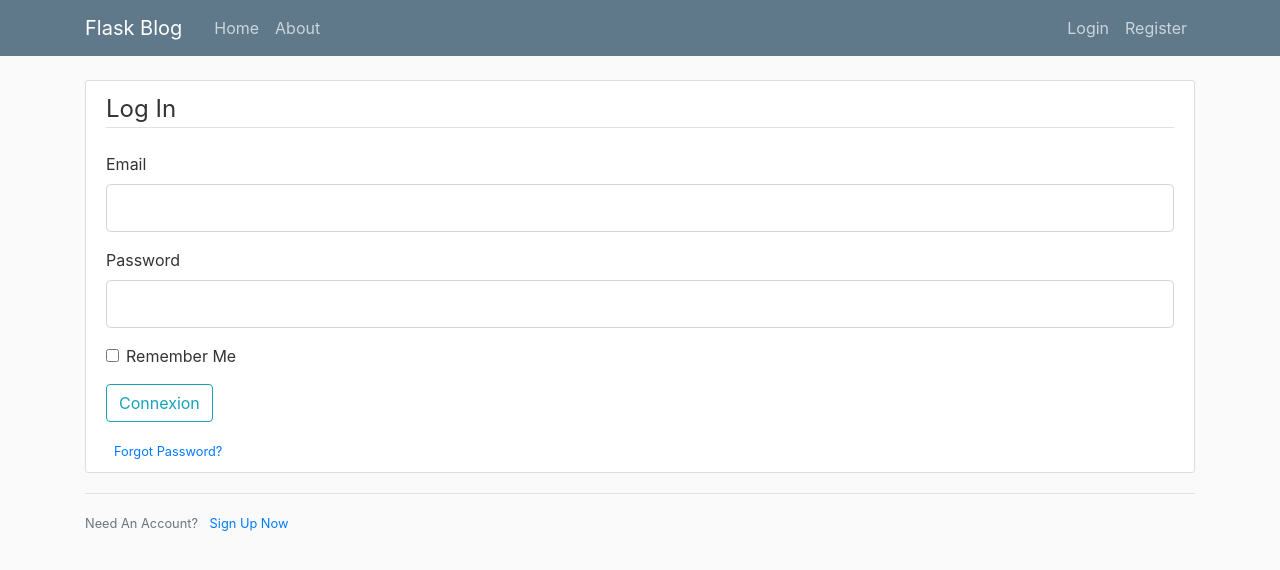
After one commit to R-Hichem/futurelinks2020, a Flask app: page /login in a window 1280 px wide. The commit adds this page. Shown: the top 570 px of the page. Run offline with Flask 2, Linux system fonts and the light colour scheme; some libraries are stand-ins or nearby versions.

Commit message:
authentification first step

```diff
--- /dev/null
+++ b/futurelinks/forms.py
@@ -0,0 +1,22 @@
+from flask_wtf import FlaskForm
+from wtforms import StringField, PasswordField, SubmitField, BooleanField
+from wtforms.validators import DataRequired, Length, Email, EqualTo
+
+
+class RegistrationForm(FlaskForm):
+    username = StringField('Nom d\'utilisateur',
+                           validators=[DataRequired(), Length(min=2, max=20)])
+    email = StringField('Email',
+                        validators=[DataRequired(), Email()])
+    password = PasswordField('Mot de passe', validators=[DataRequired()])
+    confirm_password = PasswordField('Confirmez le mot de passe',
+                                     validators=[DataRequired(), EqualTo('password')])
+    submit = SubmitField('Inscription')
+
+
+class LoginForm(FlaskForm):
+    email = StringField('Email',
+                        validators=[DataRequired(), Email()])
+    password = PasswordField('Password', validators=[DataRequired()])
+    remember = BooleanField('Remember Me')
+    submit = SubmitField('Connexion')
--- a/futurelinks/routes.py
+++ b/futurelinks/routes.py
@@ -11,23 +11,28 @@ from flask_cors import CORS, cross_origin
 import math
 from dotenv import load_dotenv
 from futurelinks.mypred import linkpred as mypred
-
+from futurelinks.forms import RegistrationForm, LoginForm
+from flask_sqlalchemy import SQLAlchemy
+from flask_bcrypt import Bcrypt
+from datetime import datetime
+from futurelinks import app, db, bcrypt
+from flask_login import login_user, current_user, logout_user, login_required
+from futurelinks.models import User, Stuff
 
 load_dotenv('.env')
 
 UPLOAD_FOLDER = 'futurelinks/uploadedNets/'
 ALLOWED_EXTENSIONS = {'net', 'txt'}
 APP_URL = os.environ.get('APP_URl')
-DL_AS_NET_URL = str(os.environ.get('APP_URl')) + '/downloadAsPajet'
-
-app = Flask(__name__)
-app.config['UPLOAD_FOLDER'] = UPLOAD_FOLDER
-app.config['SECRET_KEY'] = '3d6f45a5fc12445dbac2f59c3b6c7cb1'
-app.config['CORS_HEADERS'] = 'Content-Type'
-app.config['SQLALCHEMY_DATABASE_URI'] = 'sqlite:///site.db'
+# DL_AS_NET_URL = str(os.environ.get('APP_URl')) + '/downloadAsPajet'
 
 
 cors = CORS(app, resources={r"/foo": {"origins": "*"}})
+
+
+# login_manager = LoginManager(app)
+# login_manager.login_view = 'login'
+# login_manager.login_message_category = 'info'
 
 
 def allowed_file(filename):
@@ -36,7 +41,7 @@ def allowed_file(filename):
 
 
 @app.route('/graph', methods=['GET', 'POST'])
-def upload_file():
+def graph():
     if request.method == 'POST':
         if 'file' not in request.files:
             flash('No file part')
@@ -123,12 +128,12 @@ def upload_file():
 
 @app.route('/example')
 @cross_origin(origin='localhost', headers=['Content- Type', 'Authorization'])
-def graphExample():
+def example():
     return jsonify(formatNetwork(os.path.join(app.config['UPLOAD_FOLDER'], 'test2.net')))
 
 
 @app.route('/examplevis')
-def visGraph():
+def examplevis():
     return render_template('vis.html')
 
 
@@ -175,3 +180,52 @@ def downloadAsCSV():
 @app.route('/')
 def home():
     return render_template('home.html')
+
+
+@app.route("/register", methods=['GET', 'POST'])
+def register():
+    if current_user.is_authenticated:
+        return redirect(url_for('home'))
+    form = RegistrationForm()
+    if form.validate_on_submit():
+        hashed_password = bcrypt.generate_password_hash(
+            form.password.data).decode('utf-8')
+        user = User(username=form.username.data,
+                    email=form.email.data, password=hashed_password)
+        db.session.add(user)
+        db.session.commit()
+        flash('Your account has been created! You are now able to log in', 'success')
+        return redirect(url_for('login'))
+    return render_template('register.html', title='Register', form=form)
+
+
+@app.route("/login", methods=['GET', 'POST'])
+def login():
+    if current_user.is_authenticated:
+        return redirect(url_for('home'))
+    form = LoginForm()
+    if form.validate_on_submit():
+        user = User.query.filter_by(email=form.email.data).first()
+        if user and bcrypt.check_password_hash(user.password, form.password.data):
+            login_user(user, remember=form.remember.data)
+            next_page = request.args.get('next')
+            return redirect(next_page) if next_page else redirect(url_for('home'))
+        else:
+            flash('Login Unsuccessful. Please check email and password', 'danger')
+    return render_template('login.html', title='Login', form=form)
+
+
+@app.route("/logout")
+def logout():
+    logout_user()
+    return redirect(url_for('home'))
+
+
+@app.route("/account")
+@login_required
+def account():
+    return render_template('account.html', title='Account')
+
+
+if __name__ == "__main__":
+    app.run(debug=True)
--- a/futurelinks/templates/layout.html
+++ b/futurelinks/templates/layout.html
@@ -25,7 +25,7 @@
     {% if title %}
     <title>Flask Blog - {{ title }}</title>
     {% else %}
-    <title>Flask Blog</title>
+    <title>Future Links</title>
     {% endif %}
   </head>
   <body>
@@ -51,7 +51,7 @@
             </div>
             <!-- Navbar Right Side -->
             <div class="navbar-nav">
-              {# % if current_user.is_authenticated %}
+              {% if current_user.is_authenticated %}
               <a class="nav-item nav-link" href="{{ url_for('account') }}"
                 >Account</a
               >
@@ -65,7 +65,7 @@
               <a class="nav-item nav-link" href="{{ url_for('register') }}"
                 >Register</a
               >
-              {% endif % #}
+              {% endif %}
             </div>
           </div>
         </div>
--- /dev/null
+++ b/futurelinks/templates/login.html
@@ -0,0 +1,50 @@
+{% extends "layout.html" %} {% block content %}
+<div class="content-section">
+  <form method="POST" action="">
+    {{ form.hidden_tag() }}
+    <fieldset class="form-group">
+      <legend class="border-bottom mb-4">Log In</legend>
+      <div class="form-group">
+        {{ form.email.label(class="form-control-label") }} {% if
+        form.email.errors %} {{ form.email(class="form-control form-control-lg
+        is-invalid") }}
+        <div class="invalid-feedback">
+          {% for error in form.email.errors %}
+          <span>{{ error }}</span>
+          {% endfor %}
+        </div>
+        {% else %} {{ form.email(class="form-control form-control-lg") }} {%
+        endif %}
+      </div>
+      <div class="form-group">
+        {{ form.password.label(class="form-control-label") }} {% if
+        form.password.errors %} {{ form.password(class="form-control
+        form-control-lg is-invalid") }}
+        <div class="invalid-feedback">
+          {% for error in form.password.errors %}
+          <span>{{ error }}</span>
+          {% endfor %}
+        </div>
+        {% else %} {{ form.password(class="form-control form-control-lg") }} {%
+        endif %}
+      </div>
+      <div class="form-check">
+        {{ form.remember(class="form-check-input") }} {{
+        form.remember.label(class="form-check-label") }}
+      </div>
+    </fieldset>
+    <div class="form-group">
+      {{ form.submit(class="btn btn-outline-info") }}
+    </div>
+    <small class="text-muted ml-2">
+      <a href="#">Forgot Password?</a>
+    </small>
+  </form>
+</div>
+<div class="border-top pt-3">
+  <small class="text-muted">
+    Need An Account?
+    <a class="ml-2" href="{{ url_for('register') }}">Sign Up Now</a>
+  </small>
+</div>
+{% endblock content %}
```
Also changed, not shown: futurelinks/__init__.py (+11 -5 lines), futurelinks/appfile.py (added, +19 -0 lines), futurelinks/models.py (added, +32 -0 lines), futurelinks/templates/register.html (added, +68 -0 lines), futurelinks/site.db (added), 1 other file.
